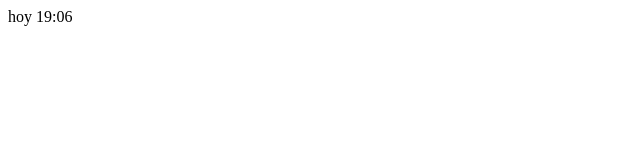
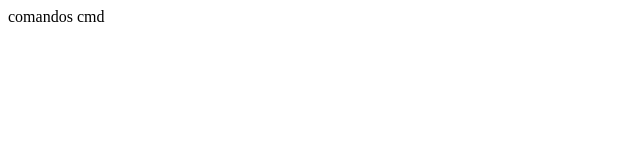
Before and after one commit to maritza-062793/ejercicioenClaseGitHUB, a plain HTML site: page index.html in a window 1280 px wide. Shown: the full height of the page, 0-640 px from the left. Drawn offline with Linux system fonts and the light colour scheme.

Commit message:
linea de coman

```diff
--- a/index.html
+++ b/index.html
@@ -1,6 +1,6 @@
 <html>
 <head></head>
 <body>
-hoy 19:06
+comandos cmd
 </body>
 </html>
```
